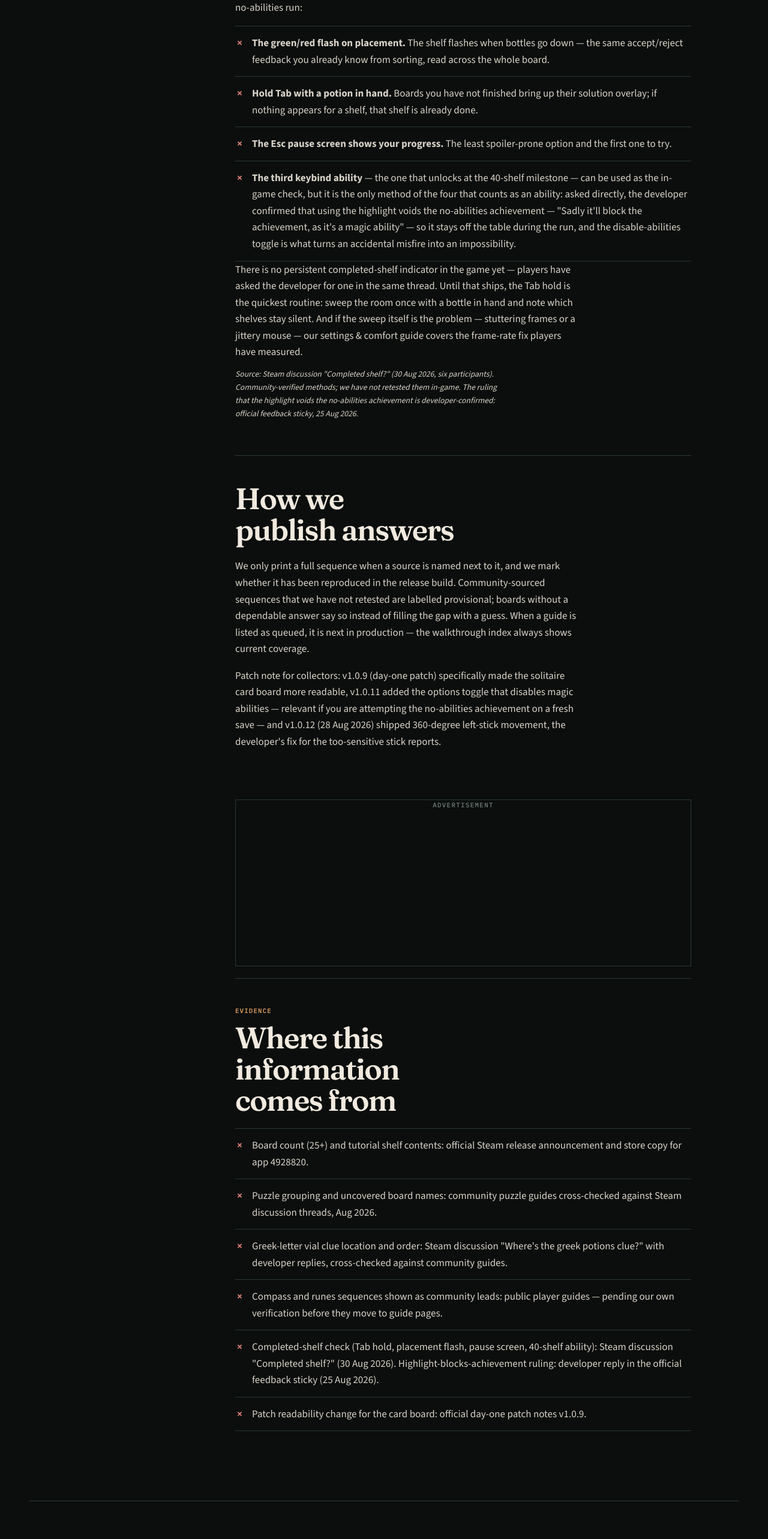
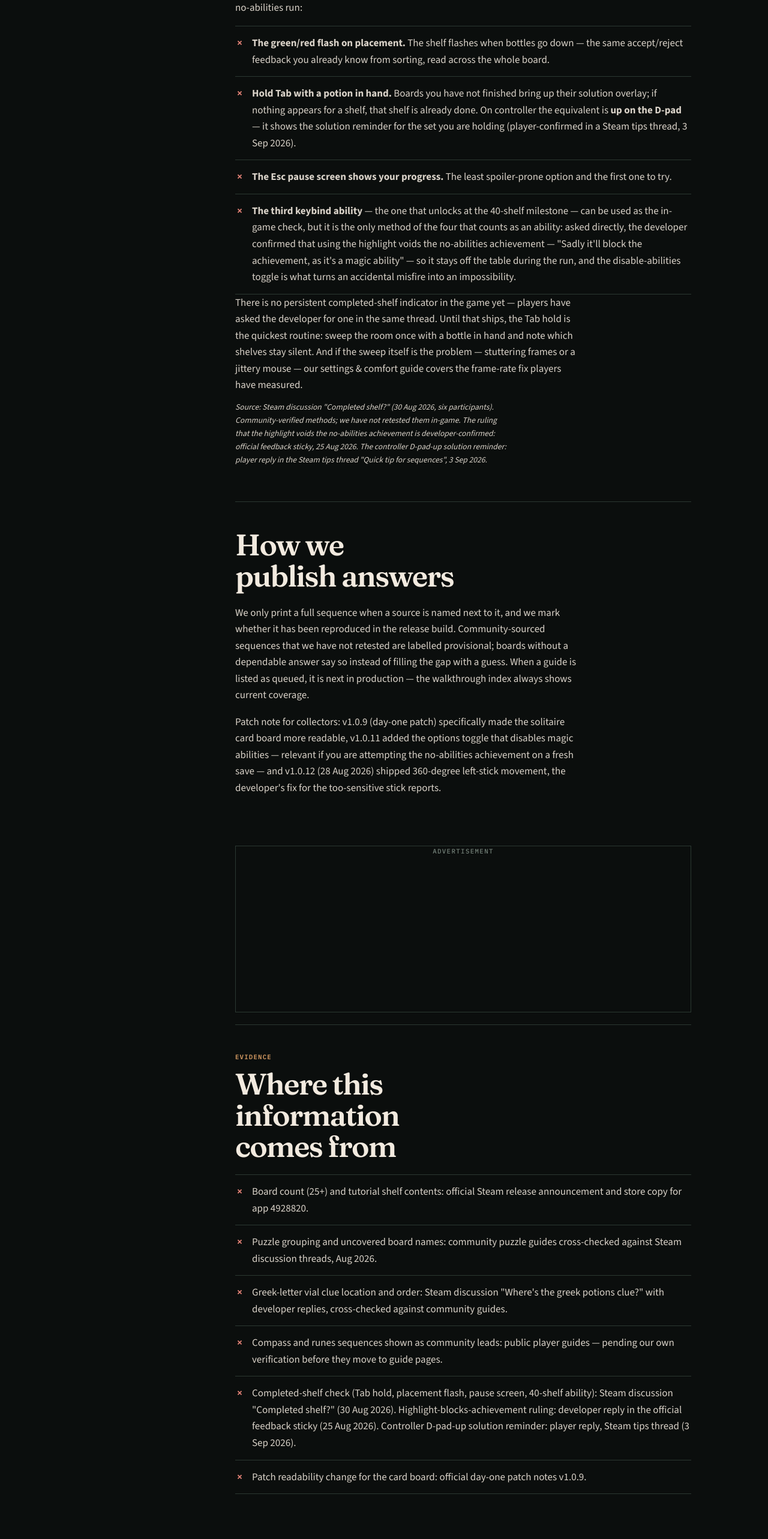
Before and after one commit to bruce-hmz/shelve-the-potions-guide, a Next.js app: page /walkthrough/all-puzzle-solutions in a window 1280 px wide. Shown: the part 5100-7666 px from the top of the page at 60% size. Built offline with nearby package versions, Linux system fonts and the light colour scheme; no server answers.

Commit message:
content: controller D-pad solution reminder in checking FAQ, flower-ordering wrong-order dev ruling

```diff
--- a/app/walkthrough/all-puzzle-solutions/page.tsx
+++ b/app/walkthrough/all-puzzle-solutions/page.tsx
@@ -211,7 +211,7 @@ export default function AllSolutionsPage() {
               </p>
               <ul className="mistake-list" style={{ listStyle: "none" }}>
                 <li><strong>The green/red flash on placement.</strong> The shelf flashes when bottles go down — the same accept/reject feedback you already know from sorting, read across the whole board.</li>
-                <li><strong>Hold Tab with a potion in hand.</strong> Boards you have not finished bring up their solution overlay; if nothing appears for a shelf, that shelf is already done.</li>
+                <li><strong>Hold Tab with a potion in hand.</strong> Boards you have not finished bring up their solution overlay; if nothing appears for a shelf, that shelf is already done. On controller the equivalent is <strong>up on the D-pad</strong> — it shows the solution reminder for the set you are holding (player-confirmed in a Steam tips thread, 3 Sep 2026).</li>
                 <li><strong>The Esc pause screen shows your progress.</strong> The least spoiler-prone option and the first one to try.</li>
                 <li><strong>The third keybind ability</strong> — the one that unlocks at the 40-shelf milestone — can be used as the in-game check, but it is the only method of the four that counts as an ability: asked directly, the developer confirmed that using the highlight voids the no-abilities achievement — &quot;Sadly it&apos;ll block the achievement, as it&apos;s a magic ability&quot; — so it stays off the table during the run, and the <Link href="/help/abilities-and-hints/">disable-abilities toggle</Link> is what turns an accidental misfire into an impossibility.</li>
               </ul>
@@ -219,7 +219,7 @@ export default function AllSolutionsPage() {
                 There is no persistent completed-shelf indicator in the game yet — players have asked the developer for one in the same thread. Until that ships, the Tab hold is the quickest routine: sweep the room once with a bottle in hand and note which shelves stay silent. And if the sweep itself is the problem — stuttering frames or a jittery mouse — our <a href="/help/settings-and-comfort/#performance">settings &amp; comfort guide</a> covers the frame-rate fix players have measured.
               </p>
               <p className="source-note">
-                Source: Steam discussion &quot;Completed shelf?&quot; (30 Aug 2026, six participants). Community-verified methods; we have not retested them in-game. The ruling that the highlight voids the no-abilities achievement is developer-confirmed: official feedback sticky, 25 Aug 2026.
+                Source: Steam discussion &quot;Completed shelf?&quot; (30 Aug 2026, six participants). Community-verified methods; we have not retested them in-game. The ruling that the highlight voids the no-abilities achievement is developer-confirmed: official feedback sticky, 25 Aug 2026. The controller D-pad-up solution reminder: player reply in the Steam tips thread &quot;Quick tip for sequences&quot;, 3 Sep 2026.
               </p>
             </section>
 
@@ -246,7 +246,7 @@ export default function AllSolutionsPage() {
                 <li>Puzzle grouping and uncovered board names: community puzzle guides cross-checked against Steam discussion threads, Aug 2026.</li>
                 <li>Greek-letter vial clue location and order: Steam discussion &quot;Where&apos;s the greek potions clue?&quot; with developer replies, cross-checked against community guides.</li>
                 <li>Compass and runes sequences shown as community leads: public player guides — pending our own verification before they move to guide pages.</li>
-                <li>Completed-shelf check (Tab hold, placement flash, pause screen, 40-shelf ability): Steam discussion &quot;Completed shelf?&quot; (30 Aug 2026). Highlight-blocks-achievement ruling: developer reply in the official feedback sticky (25 Aug 2026).</li>
+                <li>Completed-shelf check (Tab hold, placement flash, pause screen, 40-shelf ability): Steam discussion &quot;Completed shelf?&quot; (30 Aug 2026). Highlight-blocks-achievement ruling: developer reply in the official feedback sticky (25 Aug 2026). Controller D-pad-up solution reminder: player reply, Steam tips thread (3 Sep 2026).</li>
                 <li>Patch readability change for the card board: official day-one patch notes v1.0.9.</li>
               </ul>
             </section>
--- a/content/puzzles.ts
+++ b/content/puzzles.ts
@@ -219,11 +219,13 @@ export const puzzleGuides: PuzzleGuide[] = [
       { title: "Count leaves per flower", text: "Zoom if needed and count the leaves attached to each flower. Photographing the display makes this much easier than eyeballing it live." },
       { title: "Pair color with leaf count", text: "Treat each flower as a two-part key: first match its color group then sub-order by leaf count within that color." },
       { title: "If rejected twice ask the cat", text: "Multiple players report retry loops after the answer hint. At that point letting the cat inspect one potion usually resets the check and highlights the mismatched bottle." },
+      { title: "Certain the order is right but it keeps saying wrong?", text: "The developer confirmed this is the wrong-order rejection, not a bug: \"if it says its wrong then your solution to the puzzle is wrong\" — re-verify the two-part key (color plus leaf count for every flower) and try again, because one miscount rejects the whole shelf. The cat hint can help while the board is still unsolved, but not once flowers are placed — that is the missing-flower case below. The developer declined to share the sequence and pointed players to the cat or community guides, which is why this page stays methodology-only." },
       { title: "Already solved but a flower seems missing?", text: "That flower is not lost. Placed flowers cannot be picked back up and the cat hint only works while the board is unsolved — the week 7/8 flower is lying on its side near the weather globe, where it reads as a random potion. Our missing potions guide has the full story." },
     ],
     mistakes: [
       "Sorting by color alone without counting the leaves.",
       "Miscounting one flower by a single leaf and having the entire shelf reject.",
+      "Assuming the shelf is bugged after a confident order is rejected — the developer confirmed a 'wrong' message always means the order is wrong, so re-count every flower's leaves instead of restarting the game.",
       "Ignoring the cat inspection fallback after repeated failures.",
       "Hunting for a lost week 7/8 flower after the shelf is already solved — it is on its side near the weather globe, not in a hiding spot.",
     ],
```
